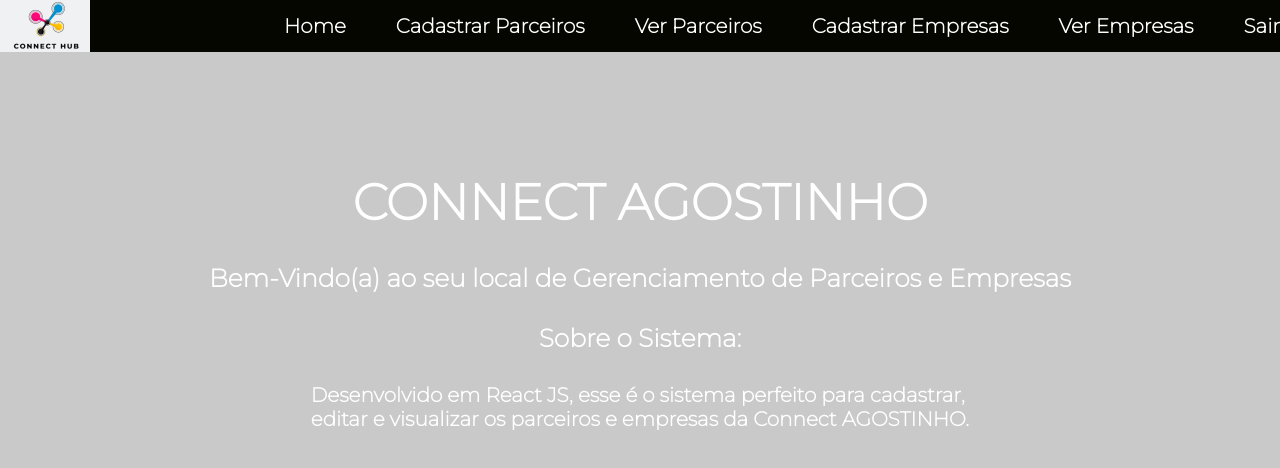
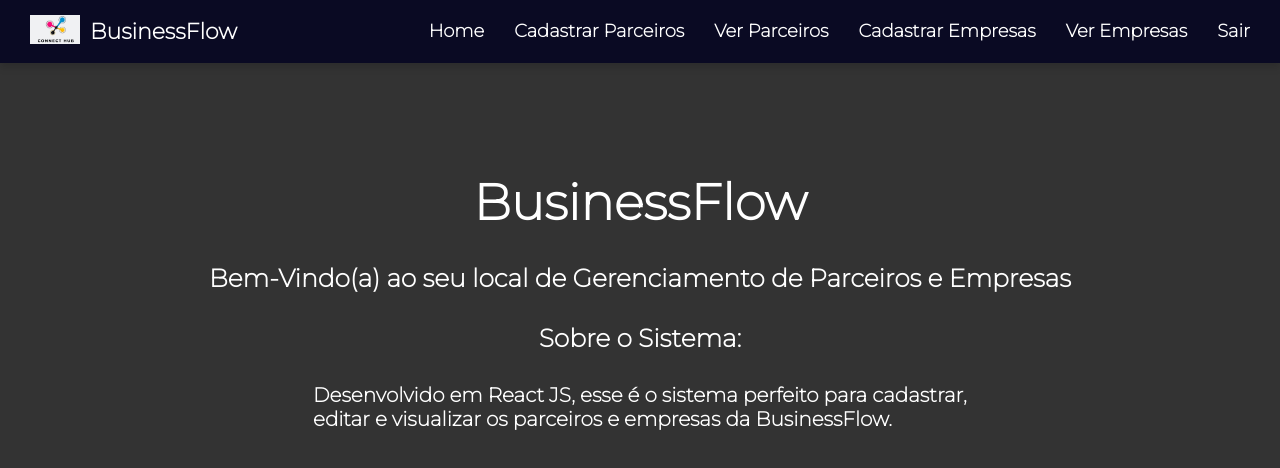
Before and after one commit to agostinhomarcia/BusinessFlow, a React (Vite) app: page /Home in a window 1280 px wide. Shown: the top 468 px of the page. Built offline with nearby package versions, Linux system fonts and the light colour scheme.

Commit message:
feat: melhorando tela login

```diff
--- a/index.html
+++ b/index.html
@@ -9,7 +9,7 @@
       rel="stylesheet"
     />
 
-    <title>Connect Agostinho</title>
+    <title>BusinessFlow</title>
   </head>
   <body>
     <div id="root"></div>
--- a/src/components/Header/index.jsx
+++ b/src/components/Header/index.jsx
@@ -1,19 +1,20 @@
-import Logo from '../../assets/Logo.png'
-import  { Link } from 'react-router-dom'
-
-import { Container, Menu, Li } from './styles'
+import Logo from "../../assets/Logo.png";
+import { Link } from "react-router-dom";
+import { Container, Menu, Li, LogoContainer } from "./styles";
 
 function Header() {
-
-    return(
+  return (
     <Container>
-        <img src={Logo} alt='logo-connect'
-            />
+      <LogoContainer>
+        <Link to="/Home">
+          <img src={Logo} alt="logo-connect" />
+        </Link>
+        <h2>BusinessFlow</h2>
+      </LogoContainer>
       <Menu>
         <Li>
           <Link to="/Home">Home</Link>
         </Li>
-
         <Li>
           <Link to="/RegisterPartners">Cadastrar Parceiros</Link>
         </Li>
@@ -31,7 +32,7 @@ function Header() {
         </Li>
       </Menu>
     </Container>
-    )
+  );
 }
 
-export default Header
+export default Header;
--- a/src/components/Header/styles.js
+++ b/src/components/Header/styles.js
@@ -1,36 +1,55 @@
-import styled from 'styled-components'
+import styled from 'styled-components';
 
-export const Container = styled.div`
+export const Container = styled.header`
   z-index: 99;
   position: fixed;
   top: 0;
   display: flex;
   justify-content: space-between;
   align-items: center;
-background-color: #060601;
-padding: 0px;
+  background-color: #0a0a23; /* Fundo escuro, mas com tom moderno */
+  padding: 15px 30px;
   width: 100%;
+  box-shadow: 0 4px 8px rgba(0, 0, 0, 0.15);
 
   img {
-    width: 90px;
+    width: 50px;
+    margin-right: 10px;
   }
+`;
 
-`
+export const LogoContainer = styled.div`
+  display: flex;
+  align-items: center;
+
+  h2 {
+    color: #ffffff;
+    font-size: 22px;
+    font-weight: bold;
+    margin: 0;
+  }
+`;
 
 export const Menu = styled.ul`
   display: flex;
   list-style: none;
-    gap: 50px;
-
-`
+  gap: 30px;
+`;
 
 export const Li = styled.li`
-    font-size: 20px;
+  font-size: 18px;
   font-weight: 600;
   cursor: pointer;
 
   a {
     text-decoration: none;
-        color: #fff;
+    color: #ffffff;
+    transition: color 0.3s;
+
+    &:hover {
+      color: #007bff;
+      border-bottom: 2px solid #007bff;
+      text-decoration: none;
     }
-`
+  }
+`;
--- a/src/containers/Home/index.jsx
+++ b/src/containers/Home/index.jsx
@@ -25,14 +25,14 @@ function Home() {
 
   return (
     <Container>
-      <h1>CONNECT AGOSTINHO</h1>
+      <h1>BusinessFlow</h1>
       {username && <p>Olá, {username}!</p>}
       <p>Bem-Vindo(a) ao seu local de Gerenciamento de Parceiros e Empresas</p>
       <h3>Sobre o Sistema:</h3>
       <h4>
         Desenvolvido em React JS, esse é o sistema perfeito para cadastrar,{" "}
         <br />
-        editar e visualizar os parceiros e empresas da Connect AGOSTINHO.
+        editar e visualizar os parceiros e empresas da BusinessFlow.
       </h4>
     </Container>
   );
--- a/src/containers/Home/styles.js
+++ b/src/containers/Home/styles.js
@@ -1,7 +1,6 @@
 import styled from 'styled-components'
 
 export const Container = styled.div`
-
     display: flex;
     flex-direction: column;
     justify-content: center;
--- a/src/containers/Login/index.jsx
+++ b/src/containers/Login/index.jsx
@@ -46,7 +46,7 @@ function Login() {
     <Container>
       <ToastContainer />
       <img src={Logo} alt="logo" />
-      <h1>Login - Conect Hub</h1>
+      <h1>Login - BusinessFlow</h1>
       <p>Controle de Gestão de Empresas e Parceiros</p>
       <h3>Insira seu Nome de Usuário:</h3>
       <input
--- a/src/containers/Login/styles.js
+++ b/src/containers/Login/styles.js
@@ -1,7 +1,6 @@
 import styled from 'styled-components'
 
 export const Container = styled.div`
-
     display: flex;
     flex-direction: column;
     justify-content: center;
--- a/src/styles/globalStyles.js
+++ b/src/styles/globalStyles.js
@@ -12,7 +12,7 @@ export default createGlobalStyle`
 }
 
 body {
-    background: #c9c9c9;
+    background: #333;
 }
 
 
```
Also changed, not shown: src/main.jsx (+11 -11 lines), 1 other file (tests, documents, lock files or other folders). Lines whose indentation alone changed are shown as unchanged.
